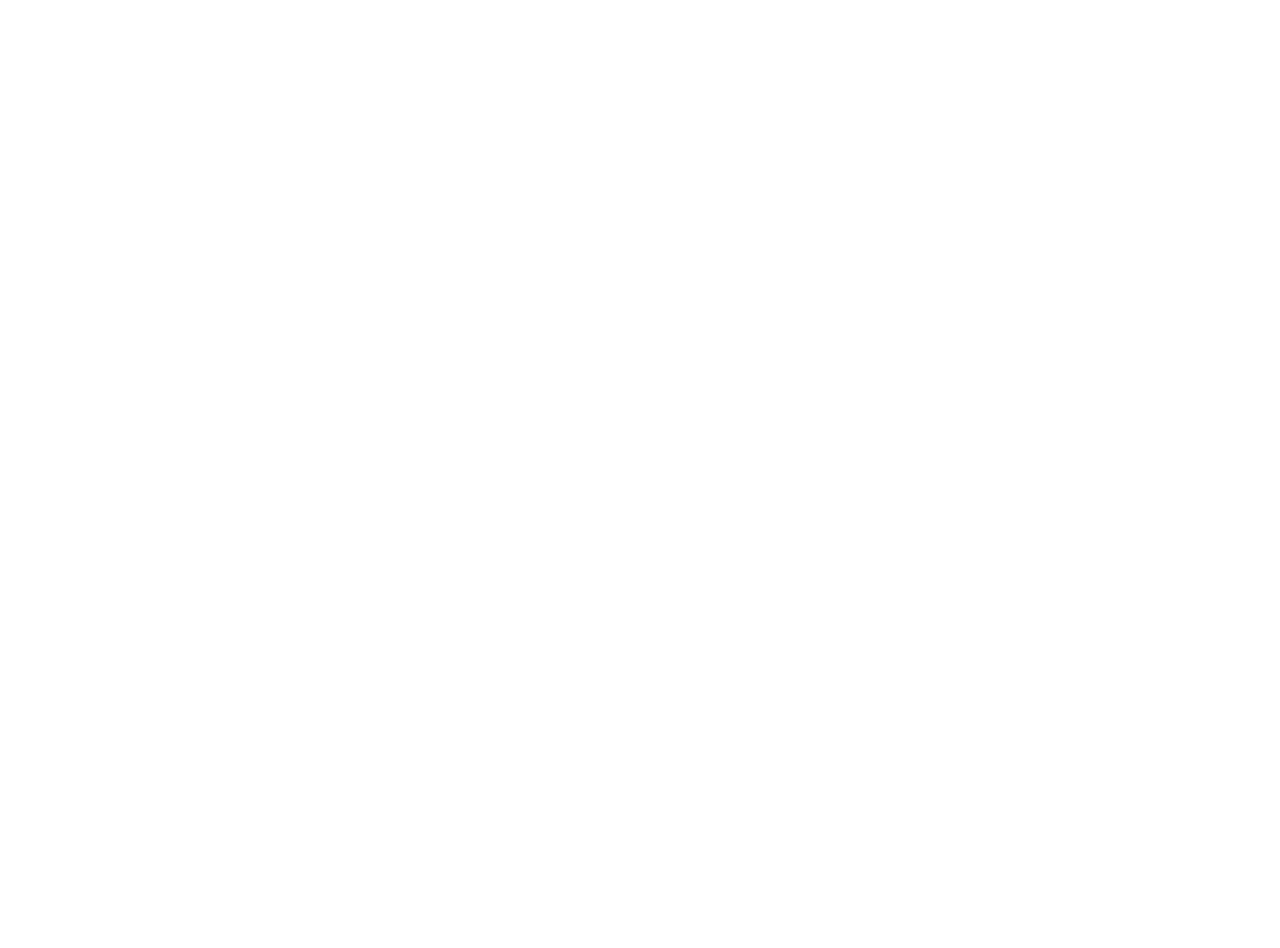
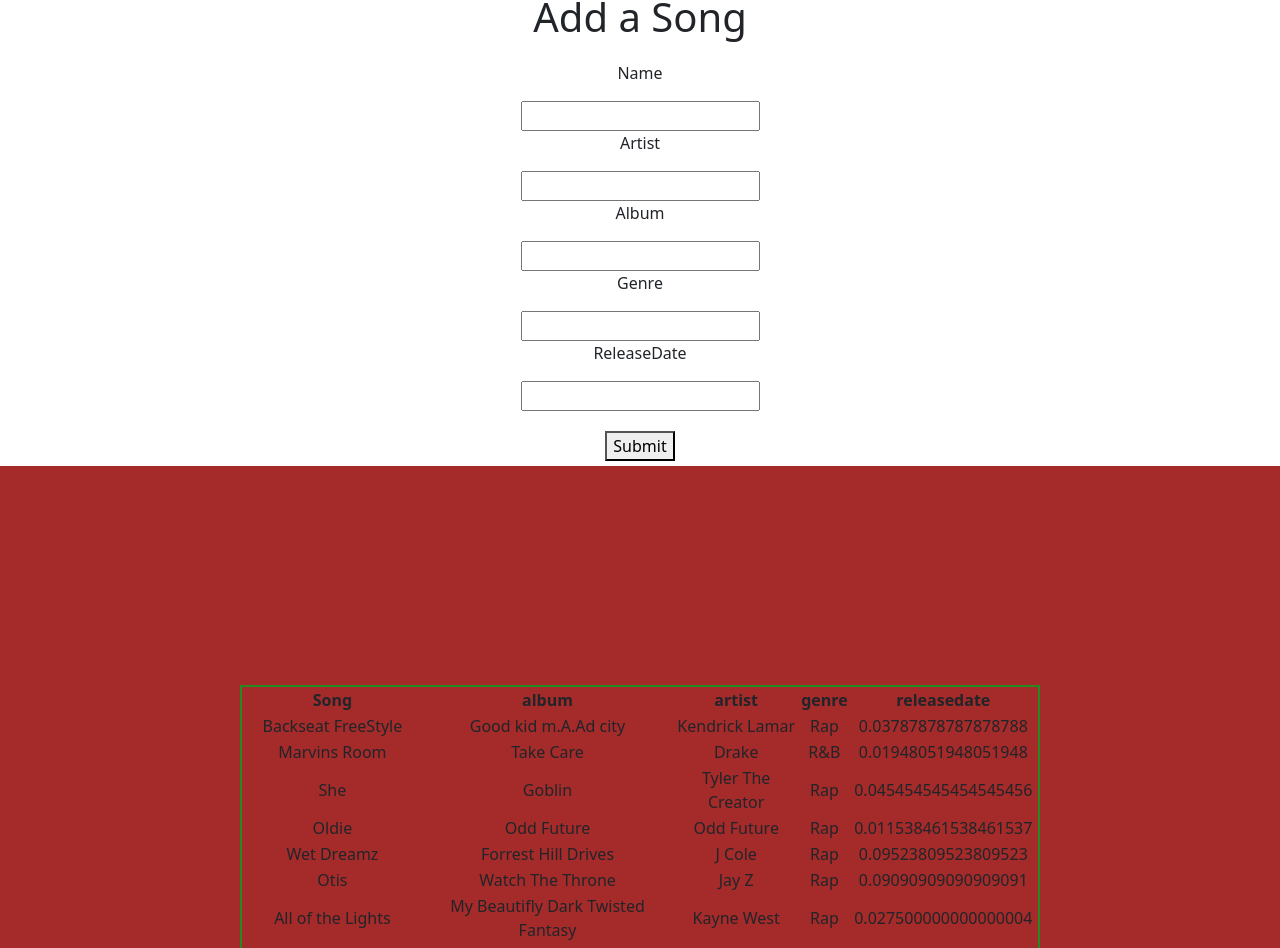
Before and after one commit to JaronL-Tech/music-library---frontend-by-Jaron, a React (Create React App) app: page / in a window 1280 px wide. Shown: the part 58-1006 px from the top of the page. Before the commit the page ends 800 px from the top, so only its background shows below. Built offline with nearby package versions, Linux system fonts and the light colour scheme.

Commit message:
Created my music table using created data from data.js file.

```diff
--- a/src/App.jsx
+++ b/src/App.jsx
@@ -1,11 +1,17 @@
 import "./App.css";
 import Header from "./components/Header/Header";
 import React, { useState } from "react";
+import NewMusicForm from "./components/NewMusicForm/NewMusicForm";
+// import Searchbar from "./components/SearchBar/SearchBar";
+import MusicTable from "./components/MusicTable/MusicTable";
 
 function App() {
   return (
     <div className="App">
       <Header />
+      <NewMusicForm />
+      <MusicTable />
+      {/* <Searchbar /> */}
     </div>
   );
 }
--- a/src/components/Data/Data.js
+++ b/src/components/Data/Data.js
@@ -4,63 +4,63 @@ const initData = [
     album: "Good kid m.A.Ad city",
     artist: "Kendrick Lamar",
     genre: "Rap",
-    releaseData: 10 / 22 / 12,
+    releaseDate: 10 / 22 / 12,
   },
   {
     song: "Marvins Room",
     album: "Take Care",
     artist: "Drake",
     genre: "R&B",
-    releaseData: 6 / 28 / 11,
+    releaseDate: 6 / 28 / 11,
   },
   {
     song: "She",
     album: "Goblin",
     artist: "Tyler The Creator",
     genre: "Rap",
-    releaseData: 5 / 10 / 11,
+    releaseDate: 5 / 10 / 11,
   },
   {
     song: "Oldie",
     album: "Odd Future",
     artist: "Odd Future",
     genre: "Rap",
-    releaseData: 3 / 20 / 13,
+    releaseDate: 3 / 20 / 13,
   },
   {
     song: "Wet Dreamz",
     album: "Forrest Hill Drives",
     artist: "J Cole",
     genre: "Rap",
-    releaseData: 12 / 9 / 14,
+    releaseDate: 12 / 9 / 14,
   },
   {
     song: "Otis",
     album: "Watch The Throne",
     artist: "Jay Z",
     genre: "Rap",
-    releaseData: 8 / 8 / 11,
+    releaseDate: 8 / 8 / 11,
   },
   {
     song: "All of the Lights",
     album: "My Beautifly Dark Twisted Fantasy",
     artist: "Kayne West",
     genre: "Rap",
-    releaseData: 11 / 20 / 20,
+    releaseDate: 11 / 20 / 20,
   },
   {
     song: "Crazy Story ",
     album: "Grandson",
     artist: "King VOn",
     genre: "Rap",
-    releaseData: 12 / 6 / 19,
+    releaseDate: 12 / 6 / 19,
   },
   {
     song: "Sum 2 Prove",
     album: "My Turn",
     artist: "Lil Bbay",
     genre: "Rap",
-    releaseData: 2 / 28 / 20,
+    releaseDate: 2 / 28 / 20,
   },
 
   {
@@ -68,7 +68,7 @@ const initData = [
     album: "7220",
     artist: "Jay Z",
     genre: "Rap",
-    releaseData: 3 / 11 / 22,
+    releaseDate: 3 / 11 / 22,
   },
 ];
 export default initData;
--- /dev/null
+++ b/src/components/MusicTable/MusicTable.css
@@ -0,0 +1,22 @@
+.MusicTable {
+	width: 100%;
+	height: 100vh;
+	display: flex;
+	justify-content: center;
+	align-items: center;
+    background-color: brown;
+}
+
+table {
+	border: 2px solid forestgreen;
+	width: 800px;
+	height: 200px;
+}
+
+thead {
+	border-bottom: 1px solid black;
+}
+
+tbody {
+	text-align: center;
+}
--- a/src/components/MusicTable/MusicTable.jsx
+++ b/src/components/MusicTable/MusicTable.jsx
@@ -0,0 +1,35 @@
+import initData from "../Data/Data";
+import "./MusicTable.css";
+
+const MusicTable = () => {
+  const data = initData;
+
+  return (
+    <div className="MusicTable">
+      <table>
+        <thead>
+          <tr>
+            <th>Song</th>
+            <th>album</th>
+            <th>artist</th>
+            <th>genre</th>
+            <th>releasedate</th>
+          </tr>
+        </thead>
+        <tbody>
+          {data.map((val, key) => (
+            <tr key={key}>
+              <td>{val.song}</td>
+              <td>{val.album}</td>
+              <td>{val.artist}</td>
+              <td>{val.genre}</td>
+              <td>{val.releaseDate}</td>
+            </tr>
+          ))}
+        </tbody>
+      </table>
+    </div>
+  );
+};
+
+export default MusicTable;
--- /dev/null
+++ b/src/components/NewMusicForm/NewMusicForm.css
@@ -0,0 +1,7 @@
+.wrapper {
+    padding: 5px 20px;
+}
+
+.wrapper fieldset {
+    margin: 20px 0;
+}
--- /dev/null
+++ b/src/components/NewMusicForm/NewMusicForm.jsx
@@ -0,0 +1,36 @@
+import React, { useState } from "react";
+import "./NewMusicForm.css";
+
+const NewMusicForm = () => {
+  const [submitting, setSubmitting] = useState(false);
+  const handleSubmit = (e) => {
+    e.preventDefault();
+    setSubmitting(true);
+  };
+
+  return (
+    <div className="wrapper">
+      <h1>Add a Song</h1>
+      {submitting && <div>Submtting Form...</div>}
+      <form onSubmit={handleSubmit}>
+        <fieldset>
+          <label>
+            <p>Name</p>
+            <input name="name" />
+            <p>Artist</p>
+            <input name="artist" />
+            <p>Album</p>
+            <input name="album" />
+            <p>Genre</p>
+            <input name="genre" />
+            <p>ReleaseDate</p>
+            <input name="releasedate" />
+          </label>
+        </fieldset>
+        <button type="submit">Submit</button>
+      </form>
+    </div>
+  );
+};
+
+export default NewMusicForm;
```
Also changed, not shown: src/components/SearchBar/SearchBar.jsx (+46 -1 lines).
